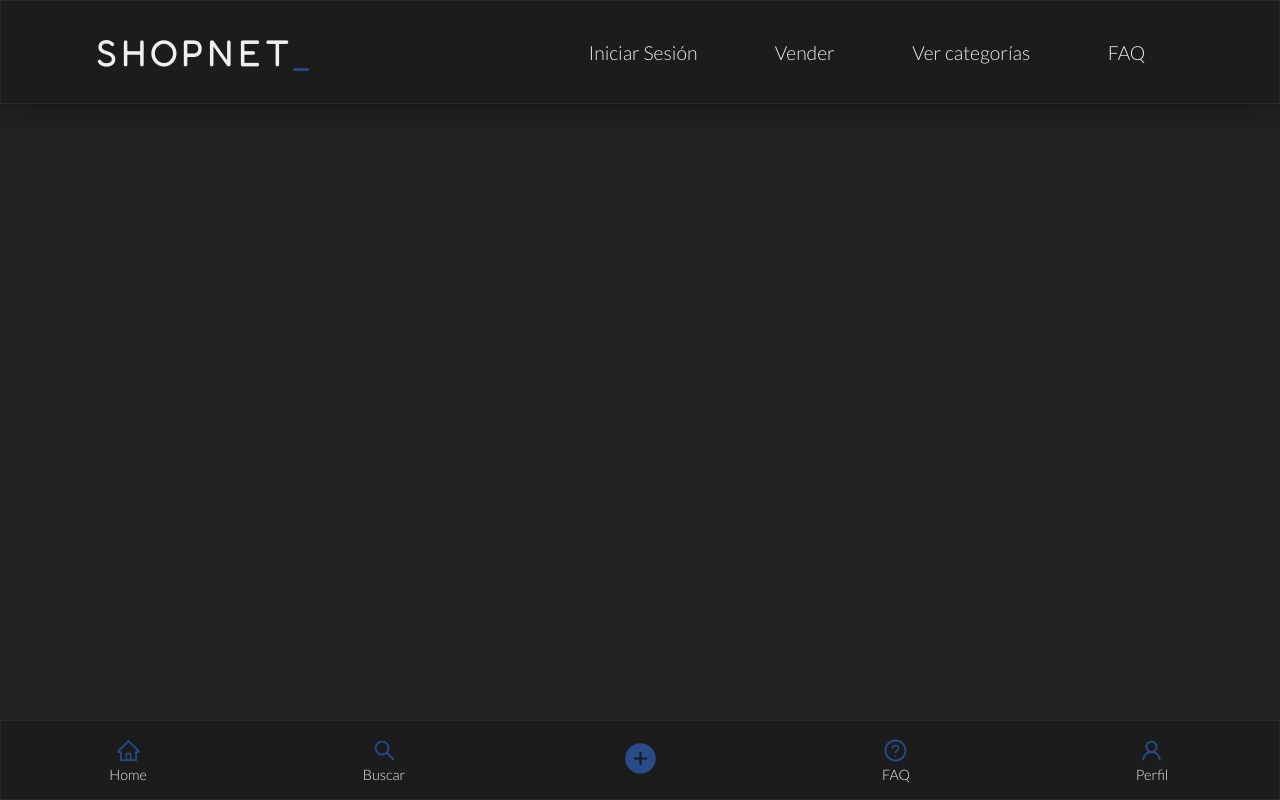
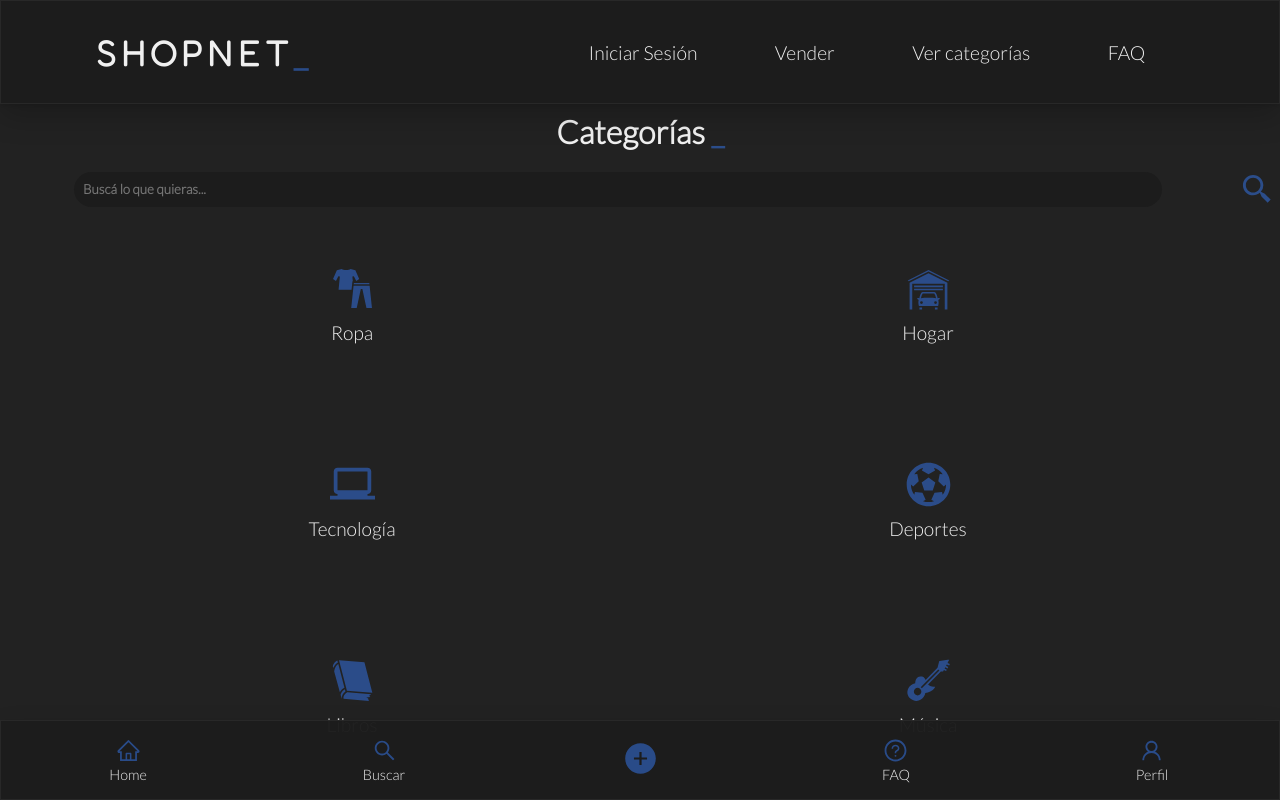
Before and after one commit to alejandroacd/shopnet, a React (Create React App) app in the folder client/: page /categories in a window 1280 px wide. Shown: the top 800 px of the page. Built offline with nearby package versions, Linux system fonts and the light colour scheme.

Commit message:
Search component and fixing header component login link

```diff
--- a/client/src/App.js
+++ b/client/src/App.js
@@ -9,6 +9,7 @@ import Profile from './components/Profile/Profile'
 import Settings from './components/Settings/Settings'
 import MobileMenu  from './components/MobileMenu/MobileMenu';
 import SuccessfullBinding from './components/mpSuccesfullBinding/successfullBinding';
+import Categories from './components/Categories/Categories'
 import { MpProvider } from './contexts/mpContext'
 
 function App() {
@@ -26,6 +27,7 @@ function App() {
               <Route exact path='/me/:id' element={<Profile />} />
               <Route exact path='/me/:id/settings' element={<Settings />} />
               <Route exact path='/successfullBinding' element={<SuccessfullBinding />} />
+              <Route exact path='/categories' element={<Categories />} />
             </Routes>
 
 
--- /dev/null
+++ b/client/src/components/Categories/Categories.css
@@ -0,0 +1,58 @@
+.categories_box {
+    height: 100vh;
+    position:relative;
+    top:7em;
+    display: flex;
+    flex-direction: column;
+
+
+}
+
+.categories_box h1 {
+    text-align: center;
+    color:var(--primary);
+
+}
+
+.categories_box h1 span {
+    color:var(--secondary)
+}
+
+.categorias_options {
+
+    height: auto;
+    display: flex;
+    flex-wrap: wrap;
+    width: 90%;
+    position: relative;
+    margin: 0 auto;
+    justify-content: space-around;
+    padding-bottom:2em;
+
+}
+
+.option {
+    padding: 2em;
+    display: flex;
+    flex-direction: column;
+    justify-content: center;
+    justify-content: center;
+    align-items: center;
+    width: 35%;
+    margin:1.4em;
+}
+
+.option:hover {
+    background-color: var(--backgrounds);
+    transition:0.1s ease-in-out
+}
+
+.option p {
+    font-size: 1.2em;
+    color:var(--primary);
+    margin:0.5em;
+}
+
+.option svg {
+    color:var(--secondary);
+}
--- /dev/null
+++ b/client/src/components/Categories/Categories.js
@@ -0,0 +1,54 @@
+import React from 'react'
+import '../Categories/Categories.css'
+import Search from '../Search/Search'
+import { GiClothes, GiHomeGarage, GiWhiteBook, GiGuitar } from 'react-icons/gi'
+import { MdOutlineLaptopWindows } from 'react-icons/md'
+import { FaFutbol }from 'react-icons/fa'
+const Categories = () => {
+return (
+    <>
+    <div className='categories_box'>
+        <h1> Categorías <span> _ </span> </h1>
+       <Search />
+        <div className='categorias_options'>
+
+            <div className='ropa-option option'>
+                <GiClothes size={45} />
+                <p>Ropa</p>
+            </div>
+            <div className='ropa-option option'>
+                <GiHomeGarage size={45} />
+                <p> Hogar</p>
+            </div>
+            <div className='ropa-option option'>
+                <MdOutlineLaptopWindows size={45} />
+                <p> Tecnología </p>
+            </div>
+            <div className='ropa-option option'>
+                <FaFutbol size={45} />
+                <p> Deportes</p>
+            </div>
+
+            <div className='ropa-option option'>
+                <GiWhiteBook size={45} />
+                <p> Libros </p>
+            </div>
+            <div className='ropa-option option'>
+                <GiGuitar size={45} />
+                <p> Música </p>
+            </div>
+            <div className='ropa-option option'>
+                <GiClothes size={45} />
+                <p> Cosméticos </p>
+            </div>
+            <div className='ropa-option option'>
+                <GiClothes size={45} />
+                <p> Electrodomésticos </p>
+            </div>
+        </div>
+    </div>
+    </>
+)
+}
+
+export default Categories;
--- a/client/src/components/Dashboard/Dashboard.css
+++ b/client/src/components/Dashboard/Dashboard.css
@@ -1,6 +1,8 @@
 .dashboard-container {
     margin-top:1em;
     height: 100vh;
+    display: flex;
+    flex-direction: column;
 }
 
 .dashboard-container h1 {
--- a/client/src/components/Dashboard/Dashboard.js
+++ b/client/src/components/Dashboard/Dashboard.js
@@ -1,7 +1,9 @@
 import React, { useEffect,useState } from 'react'
 import '../Dashboard/Dashboard.css'
 import ProductCard from '../ProductCard/ProductCard'
+import Search from '../Search/Search'
 import axios from 'axios'
+
 
 
 
@@ -18,6 +20,8 @@ useEffect(() => {
     return (
         <div className='dashboard-container'>
             <h1> Latest posts <span>_</span></h1>
+            <Search />
+
 
         <div className='product-container'>
             {datita.map((x,y) => {
--- a/client/src/components/Header/Header.js
+++ b/client/src/components/Header/Header.js
@@ -7,12 +7,13 @@ import { Link } from 'react-router-dom';
 
 const Header = () => {
 
+    const token = localStorage.getItem('token')
     const [isLoggedIn,setLoggedIn] = useState(false);
     const identifier = localStorage.getItem('id') || null;
 
     useEffect(() => {
-        if(localStorage.getItem('token')){
-            setLoggedIn(!isLoggedIn)
+        if(token){
+            setLoggedIn(true)
         }
     }, [isLoggedIn])
 
@@ -33,9 +34,6 @@ const Header = () => {
                 <Link to="signup"> <li> Ver categorías </li> </Link>
                 <Link to="signup"> <li> FAQ </li> </Link>
             </ul>
-
-
-
         </header>
 
 
--- /dev/null
+++ b/client/src/components/Search/Search.css
@@ -0,0 +1,24 @@
+.search_container {
+        display: flex;
+        justify-content: center;
+        align-items: center;
+        margin-top:1em;
+}
+
+.search-global {
+
+        width: 85%;
+        margin:0 auto;
+        border-radius: 30px;
+        background-color: var(--backgrounds);
+        border: none;
+        padding: 0.7em;
+        font-weight: bold;
+        color:var(--primary)
+}
+
+.search_container svg {
+
+        margin:0.3em;
+        color: var(--secondary);
+}
--- /dev/null
+++ b/client/src/components/Search/Search.js
@@ -0,0 +1,16 @@
+import React from 'react'
+import '../Search/Search.css'
+import { BiSearchAlt2 } from 'react-icons/bi'
+
+const Search = () => {
+    return (
+
+        <div className='search_container'>
+            <input className='search-global' type='text' placeholder='Buscá lo que quieras...' />
+            <BiSearchAlt2 size={35} />
+        </div>
+
+    )
+}
+
+export default Search;
```
Also changed, not shown: client/src/components/MobileMenu/MobileMenu.css (line endings or trailing spaces).
